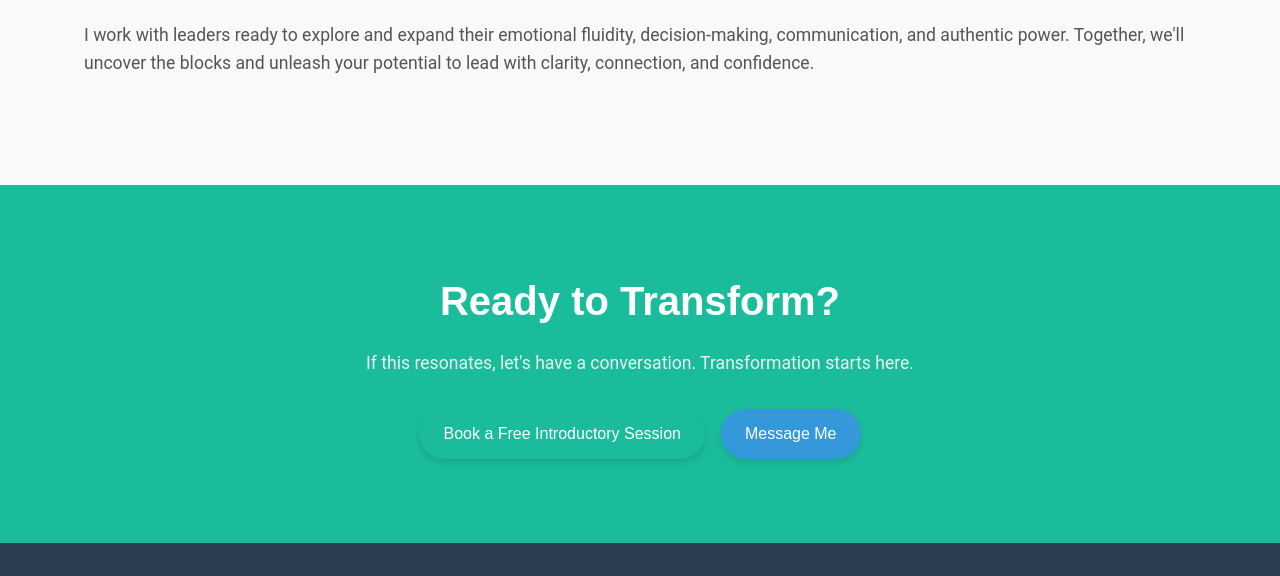
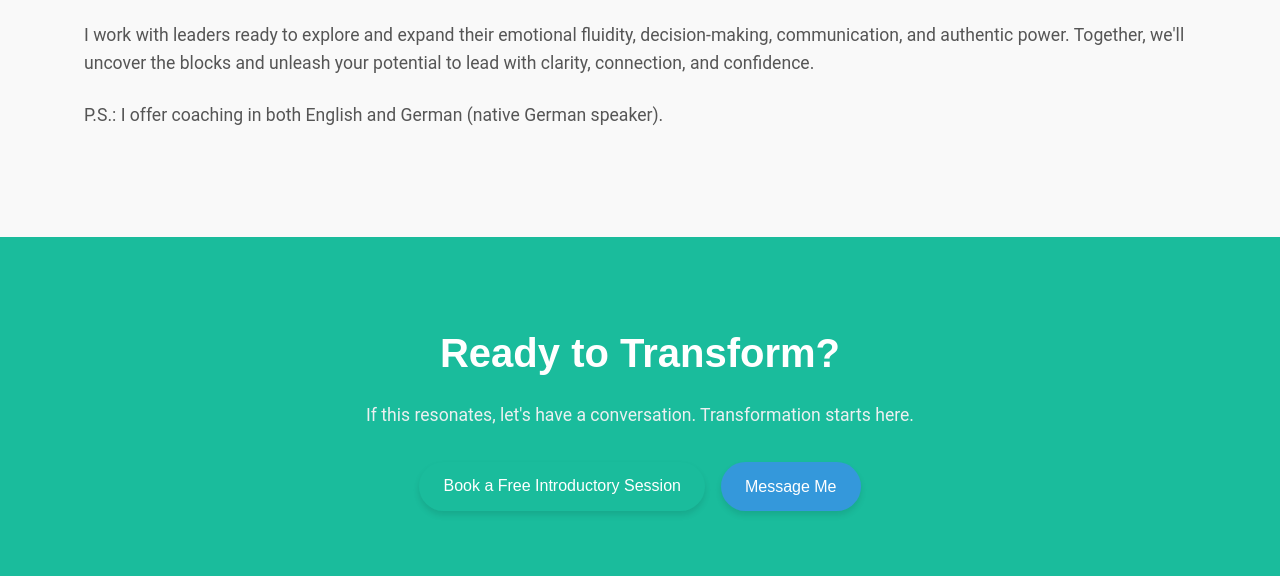
Before and after one commit to maxsutter/maxsutter.github.io, a plain HTML site: page index.html in a window 1280 px wide. Shown: the part 2254-2830 px from the top of the page. Drawn offline with Linux system fonts and the light colour scheme.

Commit message:
Update index.html

```diff
--- a/index.html
+++ b/index.html
@@ -386,6 +386,9 @@
                 <p class="fade-in delay-2">
                     I work with leaders ready to explore and expand their emotional fluidity, decision-making, communication, and authentic power. Together, we'll uncover the blocks and unleash your potential to lead with clarity, connection, and confidence.
                 </p>
+                <p class="fade-in delay-3">
+                    P.S.: I offer coaching in both English and German (native German speaker).
+                </p>
             </div>
         </div>
     </section>
```
